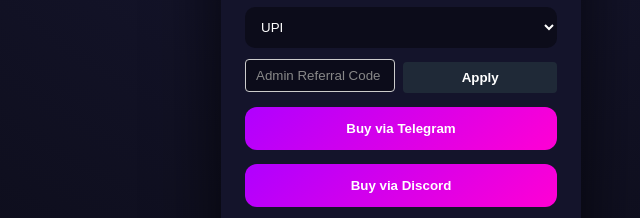
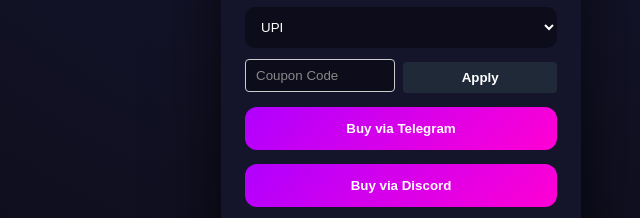
Before and after one commit to bot001155/chack-Wb, a plain HTML site: page index.html in a window 1280 px wide. Shown: the part 435-653 px from the top of the page, 239-879 px from the left. Drawn offline with Linux system fonts and the light colour scheme.

Commit message:
Update index.html

```diff
--- a/index.html
+++ b/index.html
@@ -44,7 +44,7 @@
   <input
     type="text"
     id="referralCode"
-    placeholder="Admin Referral Code"
+    placeholder="Coupon Code"
   />
   <button id="applyReferral">Apply</button>
 </div>
```
